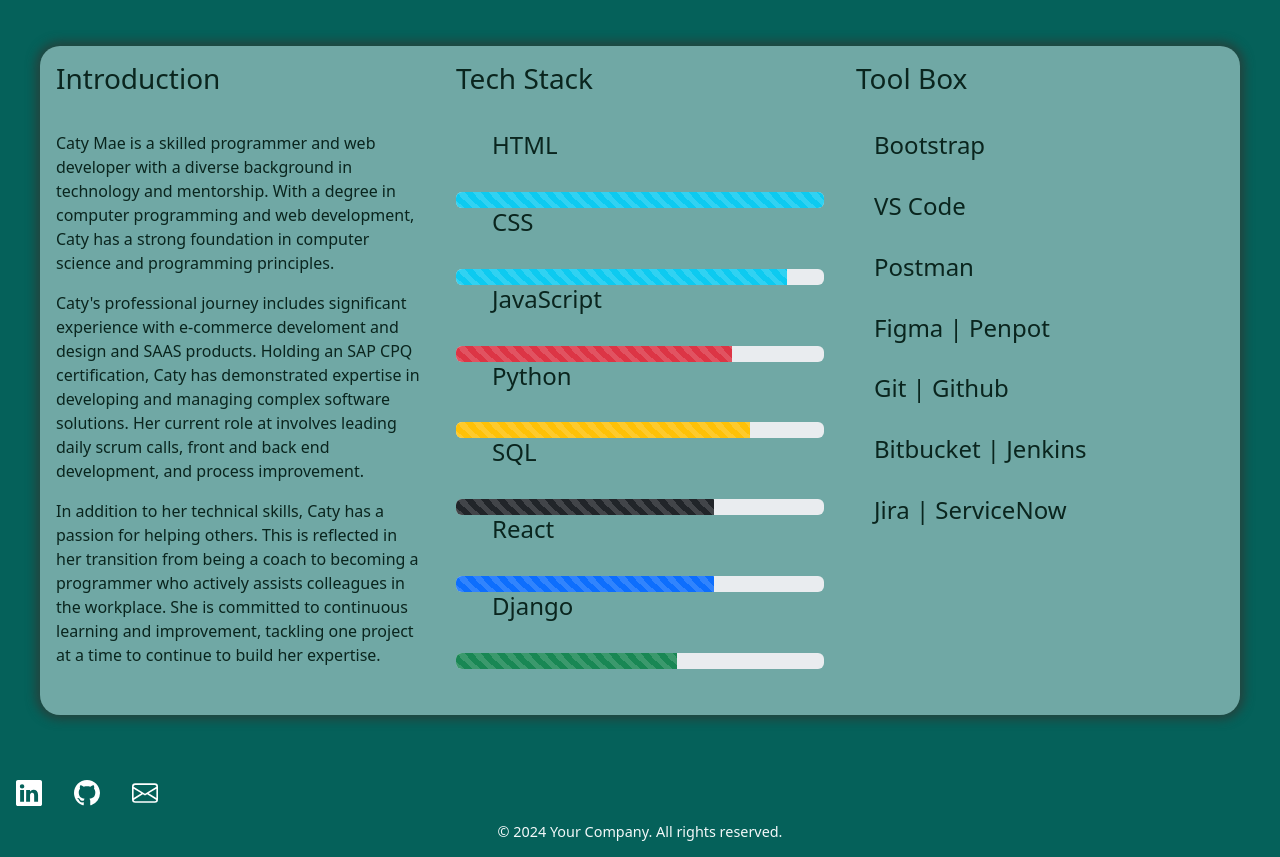
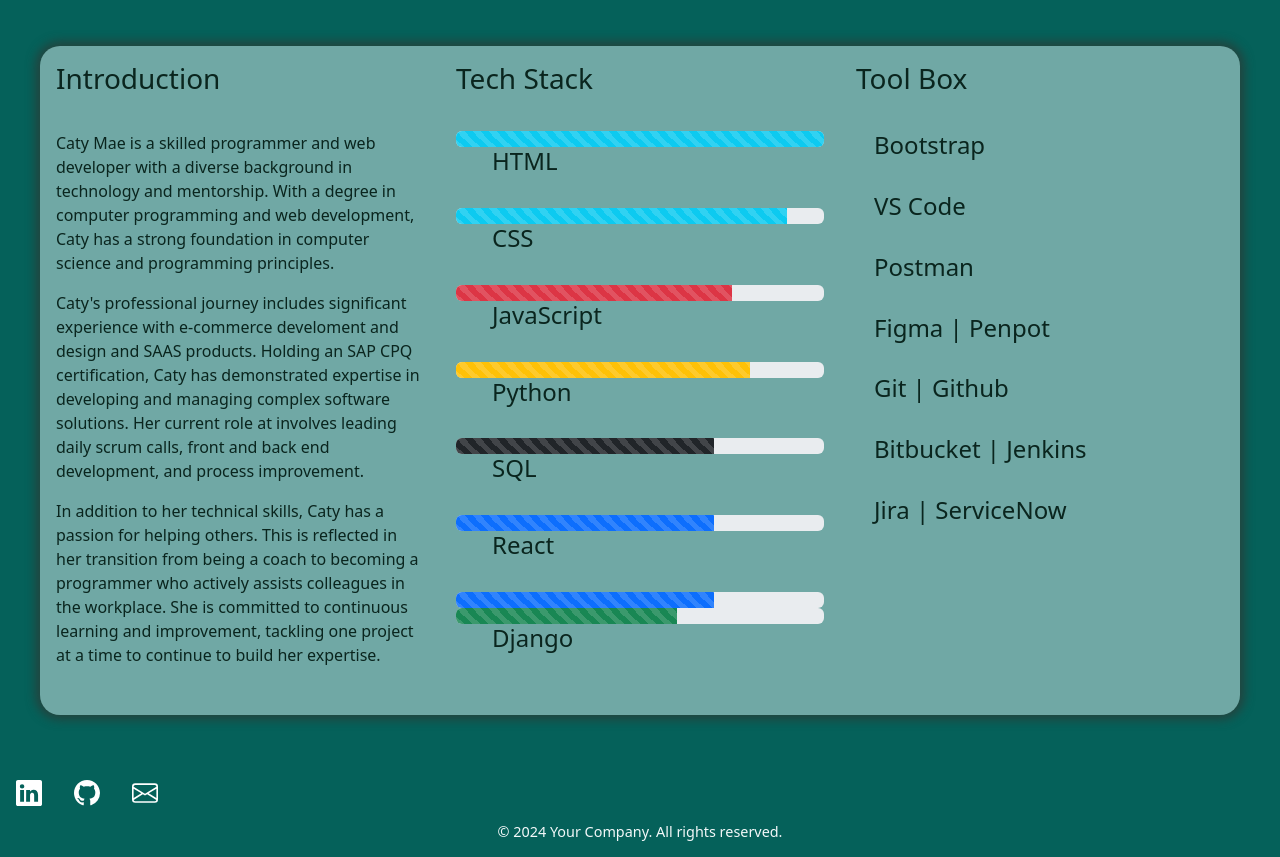
Before and after one commit to Caty1121/caty1121.github.io, a React (Create React App) app: page /skills in a window 1280 px wide. Shown: the part 1164-2021 px from the top of the page. Built offline with nearby package versions, Linux system fonts and the light colour scheme; a web font is replaced by a local one.

Commit message:
updated skills page

```diff
--- a/src/pages/Skills.js
+++ b/src/pages/Skills.js
@@ -24,45 +24,46 @@
           <ul>
             <h3>Tech Stack</h3>
               <li>
+                <ProgressBar now={100} striped label="" variant="info"/>
                 <h4 class="language">HTML</h4>
                 <div className="progress-container">
-                  <ProgressBar now={100} striped label="" variant="info"/>
                 </div>
               </li>
               <li>
+                <ProgressBar now={90} striped label="" variant="info"/>
                 <h4 class="language">CSS</h4>
                 <div className="progress-container">
-                  <ProgressBar now={90} striped label="" variant="info"/>
                 </div>
               </li>
               <li>
+                <ProgressBar now={75} striped label="" variant="danger"/>
                 <h4 class="language">JavaScript</h4>
                 <div className="progress-container">
-                  <ProgressBar now={75} striped label="" variant="danger"/>
                 </div>
               </li>
               <li>
+                <ProgressBar now={80} striped label="" variant="warning"/>
                 <h4 class="language">Python</h4>
                 <div className="progress-container">
-                  <ProgressBar now={80} striped label="" variant="warning"/>
                 </div>
               </li>
               <li>
+                <ProgressBar now={70} striped label="" variant="dark"/>
                 <h4 class="language">SQL</h4>
                 <div className="progress-container">
-                  <ProgressBar now={70} striped label="" variant="dark"/>
                 </div>
               </li>
               <li>
+                <ProgressBar now={70} striped label="" variant="primary"/>
                 <h4 class="language">React</h4>
                 <div className="progress-container">
                   <ProgressBar now={70} striped label="" variant="primary"/>
                 </div>
               </li>
               <li>
+                <ProgressBar now={60} striped label="" variant="success"/>
                 <h4 class="language">Django</h4>
                 <div className="progress-container">
-                  <ProgressBar now={60} striped label="" variant="success"/>
                 </div>
               </li>
           </ul>
```
